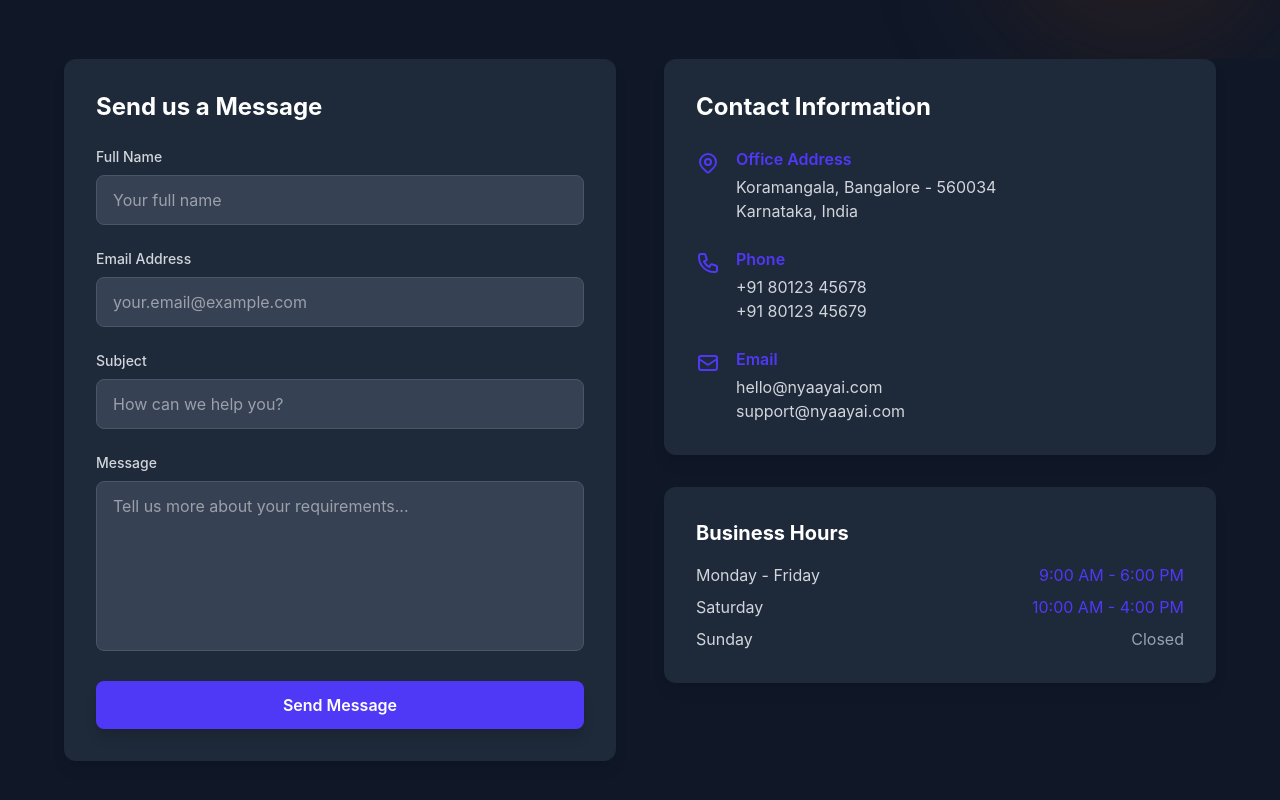
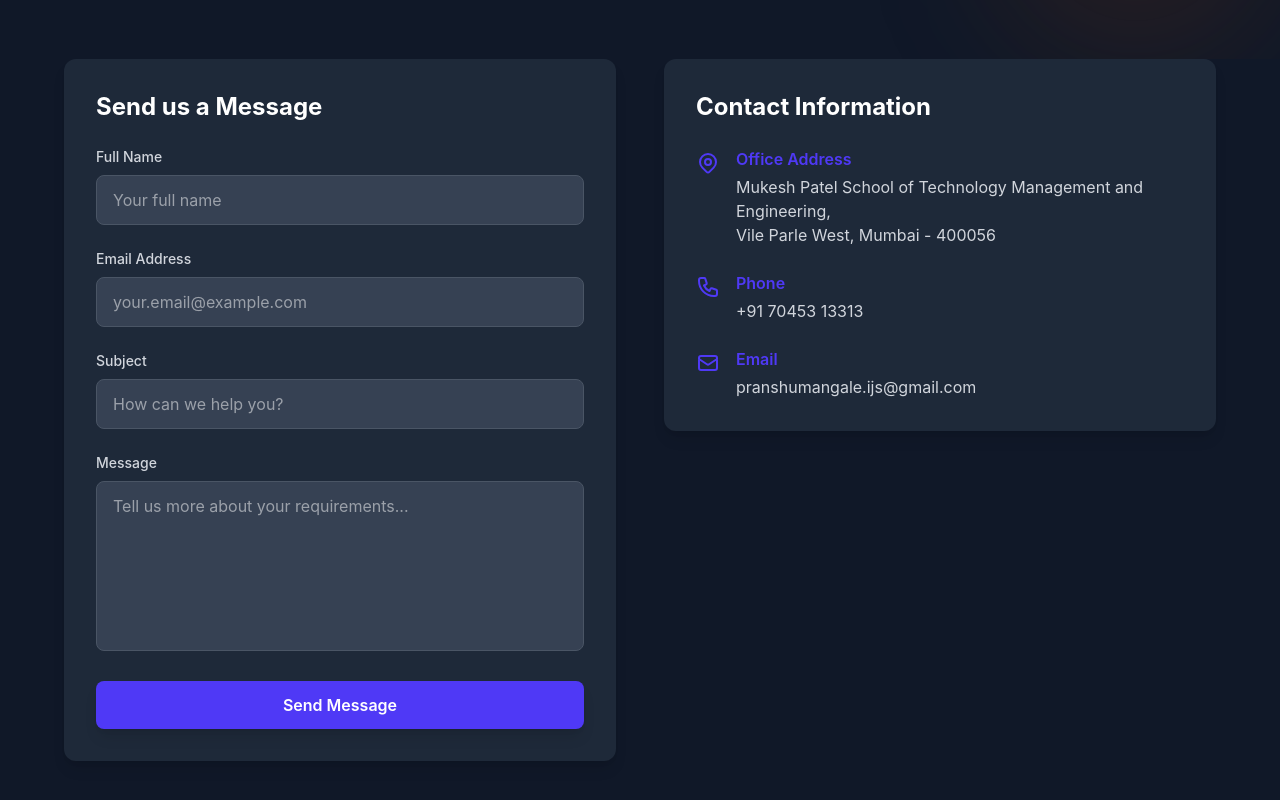
Before and after one commit to Pranshu1312/Nyaay-Ai, a Next.js app: page /contactus in a window 1280 px wide. Shown: the part 562-1362 px from the top of the page. Built offline with nearby package versions, Linux system fonts and the light colour scheme.

Commit message:
Vercel 13

```diff
--- a/src/app/contactus/page.tsx
+++ b/src/app/contactus/page.tsx
@@ -5,12 +5,20 @@
 export default function ContactUs() {
   const [darkMode, setDarkMode] = useState(true);
   const [mobileMenuOpen, setMobileMenuOpen] = useState(false);
+
+  // State for form data and submission status
   const [formData, setFormData] = useState({
     name: '',
     email: '',
     subject: '',
     message: ''
   });
+  const [result, setResult] = useState<string | null>(null);
+
+  // --- Web3Forms Setup ---
+  // IMPORTANT: Go to https://web3forms.com/ and create your own free Access Key.
+  // Replace the placeholder value below with your actual key.
+  const accessKey = "eca749fd-8e20-4fc1-85d4-f9dc9c305344";
 
   const handleInputChange = (e: React.ChangeEvent<HTMLInputElement | HTMLTextAreaElement>) => {
     setFormData({
@@ -19,11 +27,48 @@
     });
   };
 
-  const handleSubmit = (e: React.FormEvent) => {
+  const handleSubmit = async (e: React.FormEvent) => {
     e.preventDefault();
-    // Handle form submission logic here
-    console.log('Form submitted:', formData);
+    if (accessKey === "eca749fd-8e20-4fc1-85d4-f9dc9c305344") {
+        setResult("Please replace 'YOUR_ACCESS_KEY_HERE' with your actual key from web3forms.com.");
+        return;
+    }
+
+    setResult("Sending....");
+    const data = new FormData();
+
+    // Append form data and Web3Forms access key
+    Object.entries(formData).forEach(([key, value]) => {
+        data.append(key, value);
+    });
+    data.append("access_key", accessKey);
+
+    try {
+        const response = await fetch("https://api.web3forms.com/submit", {
+            method: "POST",
+            body: data,
+        });
+
+        const json = await response.json();
+
+        if (json.success) {
+            setResult("Form submitted successfully!");
+            setFormData({ name: '', email: '', subject: '', message: '' }); // Clear form
+        } else {
+            console.error("Submission failed:", json);
+            setResult(json.message || "Something went wrong.");
+        }
+    } catch (error) {
+        console.error("An error occurred:", error);
+        setResult("An error occurred while submitting the form.");
+    }
+
+    // Hide the result message after 5 seconds
+    setTimeout(() => {
+        setResult(null);
+    }, 5000);
   };
+
 
   return (
     <div className={`min-h-screen transition-colors duration-300 ${darkMode ? 'dark bg-gray-900 text-gray-100' : 'bg-gray-50 text-gray-800'}`}>
@@ -198,6 +243,9 @@
                 >
                   Send Message
                 </button>
+                {result && (
+                  <p className={`text-center mt-4 ${darkMode ? 'text-gray-300' : 'text-gray-600'}`}>{result}</p>
+                )}
               </form>
             </div>
 
@@ -218,7 +266,7 @@
                         </svg>
                       ),
                       title: "Office Address",
-                      details: ["Koramangala, Bangalore - 560034", "Karnataka, India"]
+                      details: ["Mukesh Patel School of Technology Management and Engineering,", "Vile Parle West, Mumbai - 400056"]
                     },
                     {
                       icon: (
@@ -227,7 +275,7 @@
                         </svg>
                       ),
                       title: "Phone",
-                      details: ["+91 80123 45678", "+91 80123 45679"]
+                      details: ["+91 70453 13313"]
                     },
                     {
                       icon: (
@@ -236,7 +284,7 @@
                         </svg>
                       ),
                       title: "Email",
-                      details: ["hello@nyaayai.com", "support@nyaayai.com"]
+                      details: ["pranshumangale.ijs@gmail.com"]
                     }
                   ].map((contact, index) => (
                     <div key={index} className="flex items-start">
@@ -256,26 +304,6 @@
                 </div>
               </div>
 
-              {/* Business Hours */}
-              <div className={`p-8 rounded-xl shadow-lg ${darkMode ? 'bg-gray-800' : 'bg-white'}`}>
-                <h3 className={`text-xl font-bold mb-4 ${darkMode ? 'text-white' : 'text-gray-900'}`}>
-                  Business Hours
-                </h3>
-                <div className="space-y-2">
-                  <div className="flex justify-between">
-                    <span className={darkMode ? 'text-gray-300' : 'text-gray-600'}>Monday - Friday</span>
-                    <span className="text-indigo-600">9:00 AM - 6:00 PM</span>
-                  </div>
-                  <div className="flex justify-between">
-                    <span className={darkMode ? 'text-gray-300' : 'text-gray-600'}>Saturday</span>
-                    <span className="text-indigo-600">10:00 AM - 4:00 PM</span>
-                  </div>
-                  <div className="flex justify-between">
-                    <span className={darkMode ? 'text-gray-300' : 'text-gray-600'}>Sunday</span>
-                    <span className={darkMode ? 'text-gray-400' : 'text-gray-500'}>Closed</span>
-                  </div>
-                </div>
-              </div>
             </div>
           </div>
         </div>
```
